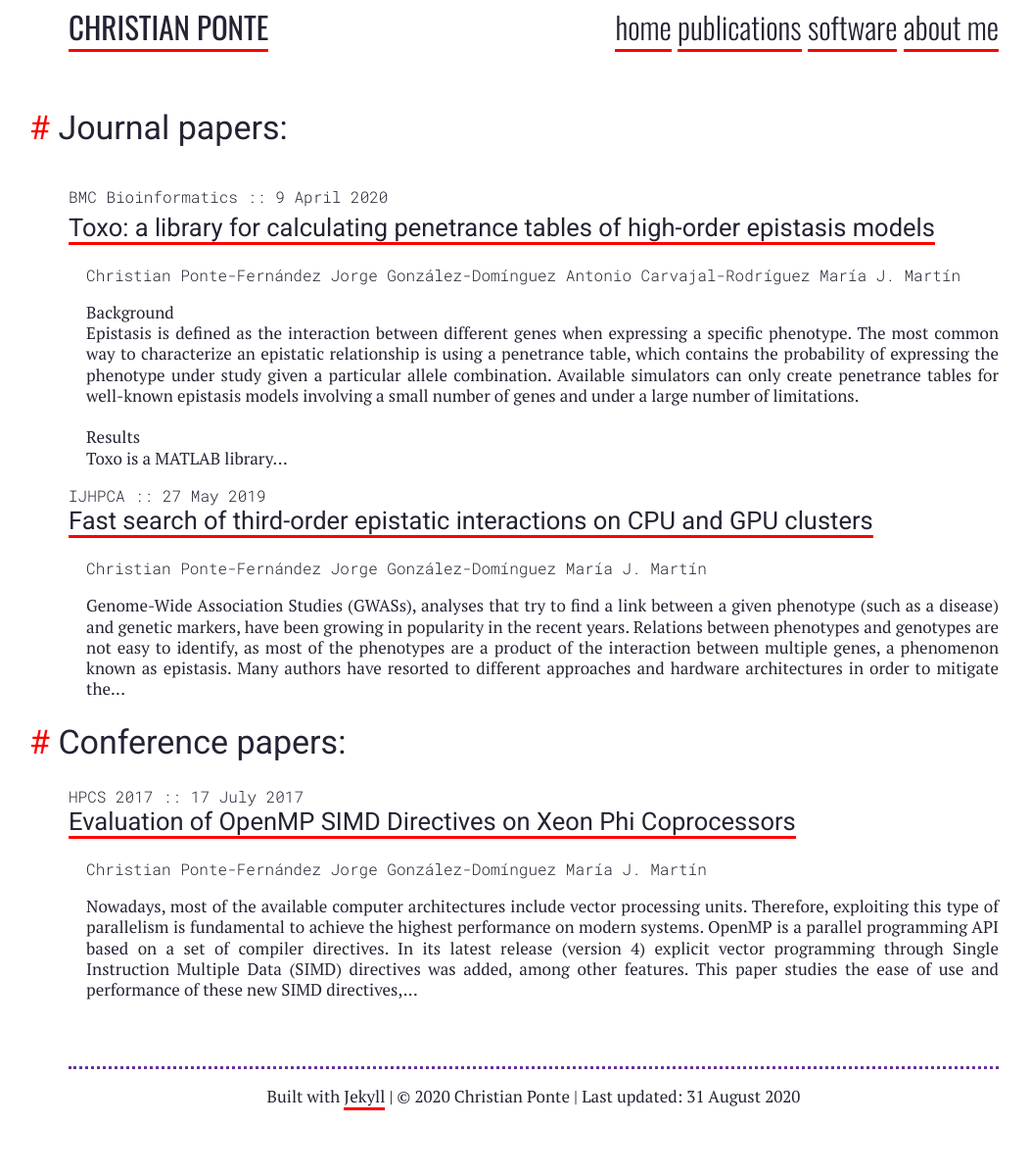
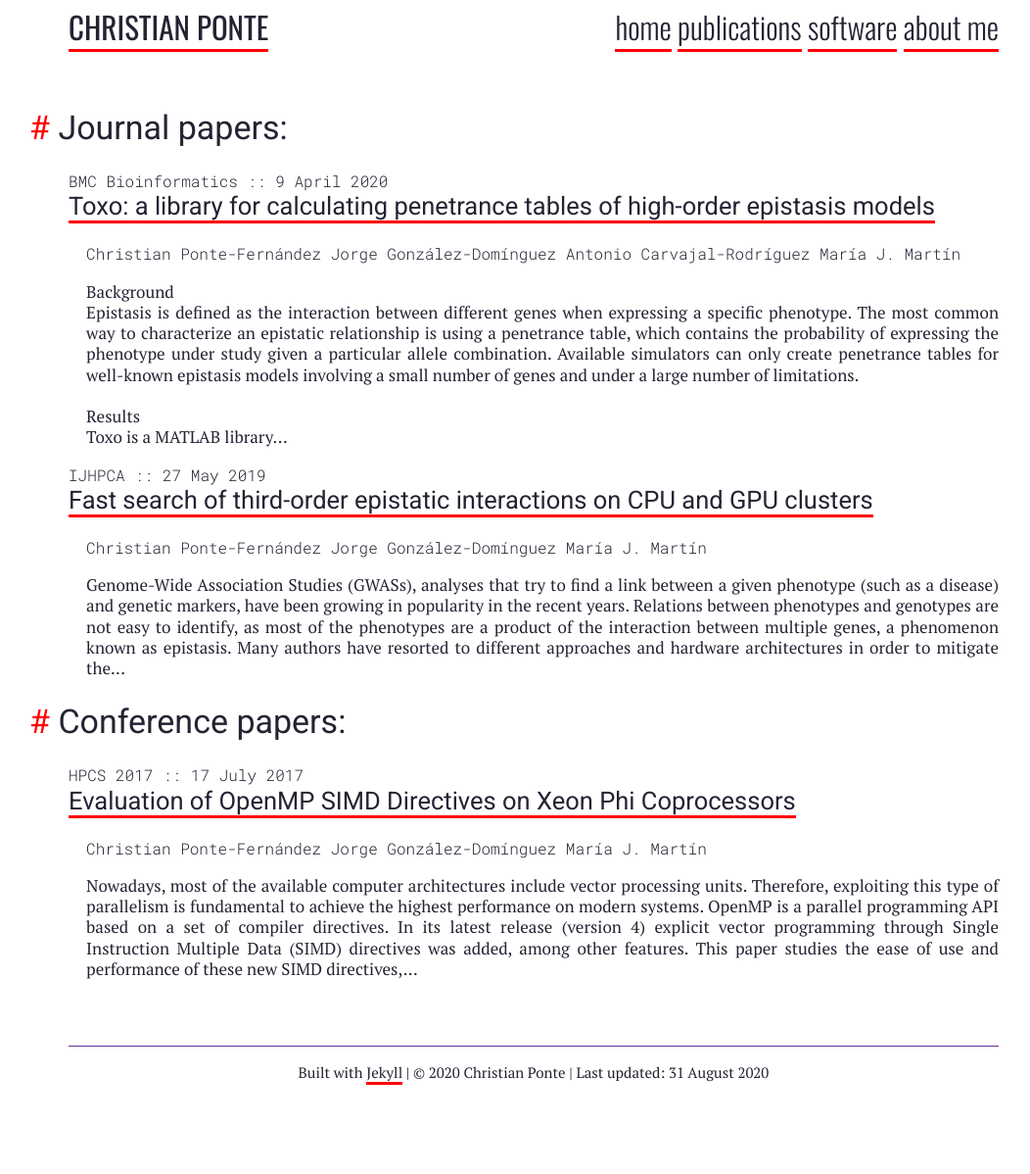
Before and after one commit to chponte/chponte.github.io, a Jekyll site: the page built from publications.html, in a window 1280 px wide. Shown: the whole page at 98% size, without its empty margins (95-1147 px from the left). Built offline with Jekyll 4.4.1, drawn with Linux system fonts in a browser that asks for light colours; nearby versions of some CDN libraries; a style sheet for code colours, icons or effects is not loaded; after the commit the page ends 1172 px from its top, so only the background shows below that.

Commit message:
Improve alignment of publication list

```diff
--- /dev/null
+++ b/_includes/publication-item.html
@@ -0,0 +1,33 @@
+{% assign p = include.publication %}
+<div class="header">
+  <div class="publication-header">
+    <div class="publication-type">
+      {% if p.type == "journal" %}
+      <span>
+        {{ p.shortjournal }} :: {{ p.date | date: "%-d %B %Y" }}
+      </span>
+      {% else %}
+      <span>
+        {{ p.shortconference }} :: {{ p.date | date: "%-d %B %Y" }}
+      </span>
+      {% endif %}
+    </div>
+    <div class="publication-buttons">
+      {% if p.type == "journal" %}
+      {% if p.openaccess == true %}
+      <i class="ai ai-open-access fa-fw fa-2x"></i>
+      {% endif %}
+      {% endif %}
+    </div>
+  </div>
+  <h2><a href="{{ p.url | absolute_url }}">{{ p.title }}</a></h2>
+  <span>
+    {% assign authors = p.authors | split: ", " %}
+    {% for author in authors %}
+    {{ site.data.authors[author].authorname }}
+    {% endfor %}
+  </span>
+</div>
+<div class="body publication">
+  <p>{{ p.abstract | truncatewords: 75 }}</p>
+</div>
--- a/assets/css/main.css
+++ b/assets/css/main.css
@@ -32,7 +32,7 @@
 
 hr {
   border: 0;
-  border-top: 3px dotted var(--bordercl);
+  border-top: 1px solid var(--bordercl);
   margin: 1em 0;
 }
 
@@ -59,12 +59,11 @@
   padding-left: 2ch;
 }
 
-ul li {
+ul li div.header {
   text-indent: -2ch;
 }
 
-
-span.info {
+div.header span {
   font-family: 'Roboto Mono', monospace;
   font-weight: 300;
   font-size: 16px;
@@ -184,22 +183,12 @@
 footer {
   margin-top: 1em;
   text-align: center;
-}
-
-/* Common */
-.title h1 {
-  margin-bottom: 0;
+  font-size: 15px;
 }
 
 time {
   color: grey;
 }
-
-/* Posts */
-article .title {
-  margin-bottom: 1em;
-}
-
 
 /* Callout */
 .callout {
@@ -249,3 +238,25 @@
     margin-left: 6px;
     background-color: #f9f2f4;
 }
+
+div.publication-header {
+  display: flex;
+}
+
+div.publication-type {
+  width: 50%;
+  text-align: left;
+  float: left;
+  align-self: flex-end;
+}
+
+div.publication-buttons {
+  width: 50%;
+  float: right;
+  text-align: right;
+}
+
+
+div.publication p {
+  margin-top: 1em;
+}
--- a/publications.html
+++ b/publications.html
@@ -14,25 +14,8 @@
   <ul>
     {% for p in publications %}
     <li>
-            {% if p.openaccess == true %}
-            <i class="ai ai-open-access fa-2x fa-fw "></i>
-            {% endif %}
-            <span class="info">
-                {{ p.shortjournal }} :: {{ p.date | date: "%-d %B %Y" }}
-            </span>
-            <h2 class="title">
-                <a href="{{ p.url | absolute_url }}">{{ p.title }}</a>
-            </h2>
-            <span class="info">
-                {% assign authors = p.authors | split: ", " %}
-                {% for author in authors %}
-                {{ site.data.authors[author].authorname }}
-                {% endfor %}
-            </span>
+      {% include publication-item.html publication=p %}
     </li>
-        <p>
-            {{ p.abstract | truncatewords: 75 }}
-        </p>
     {% endfor %}
   </ul>
 
@@ -44,22 +27,8 @@
   <ul>
     {% for p in publications %}
     <li>
-            <span class="info">
-                {{ p.shortconference }} :: {{ p.date | date: "%-d %B %Y" }}
-            </span>
-            <h2 class="title">
-                <a href="{{ p.url | absolute_url }}">{{ p.title }}</a>
-            </h2>
-            <span class="info">
-                {% assign authors = p.authors | split: ", " %}
-                {% for author in authors %}
-                {{ site.data.authors[author].authorname }}
-                {% endfor %}
-            </span>
+      {% include publication-item.html publication=p %}
     </li>
-        <p>
-            {{ p.abstract | truncatewords: 75 }}
-        </p>
     {% endfor %}
   </ul>
 </main>
```
Also changed, not shown: index.html (+1 -24 lines). Lines whose indentation alone changed are shown as unchanged.
